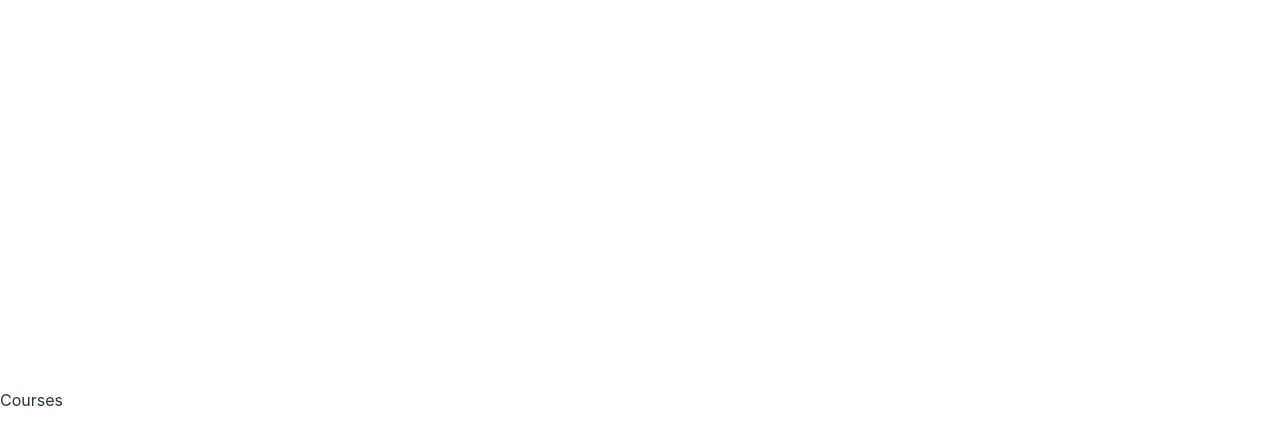
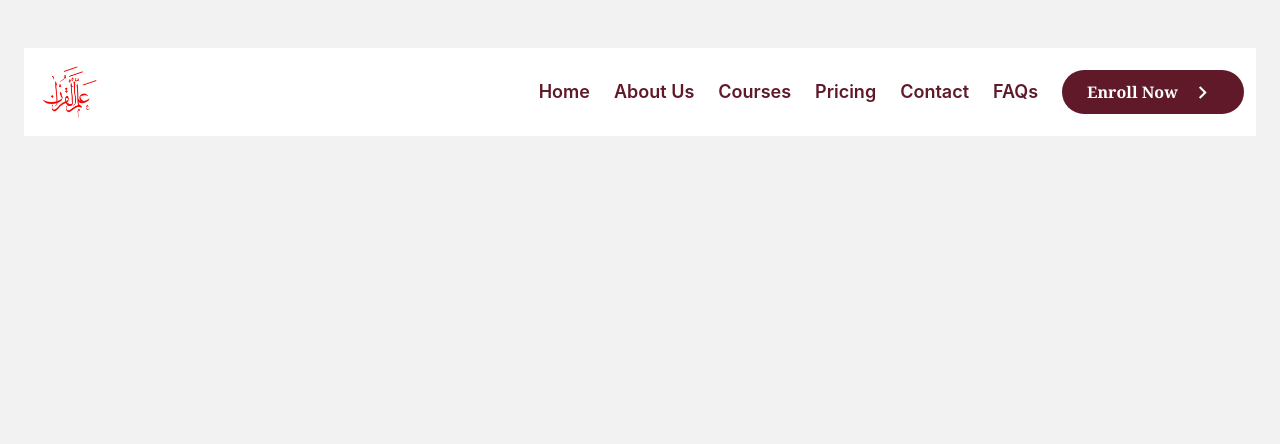
Before and after one commit to arslanhakim/Allamal-Quraan, a React (Vite) app: page /courses in a window 1280 px wide. Shown: the top 444 px of the page. Built offline with nearby package versions, Linux system fonts and the light colour scheme.

Commit message:
courses page

```diff
--- a/src/pages/Courses.tsx
+++ b/src/pages/Courses.tsx
@@ -1,7 +1,25 @@
-import React from "react";
+import React, { useRef } from "react";
+import Header from "../components/Header";
 
 const Courses = () => {
-  return <div>Courses</div>;
+  const contactRef = useRef(null);
+  const aboutUsRef = useRef(null);
+  const coursesRef = useRef(null);
+  const instructorsRef = useRef(null);
+  const faqRef = useRef(null);
+  return (
+    <>
+      <div className="min-w-screen h-screen w-full maxWidth-full lg:px-6 pb-12 lg:py-12 bg-gray-extra text-black-dark text-center top-0">
+        <Header
+          contactRef={contactRef}
+          aboutUsRef={aboutUsRef}
+          coursesRef={coursesRef}
+          instructorsRef={instructorsRef}
+          faqRef={faqRef}
+        />
+      </div>
+    </>
+  );
 };
 
 export default Courses;
```
